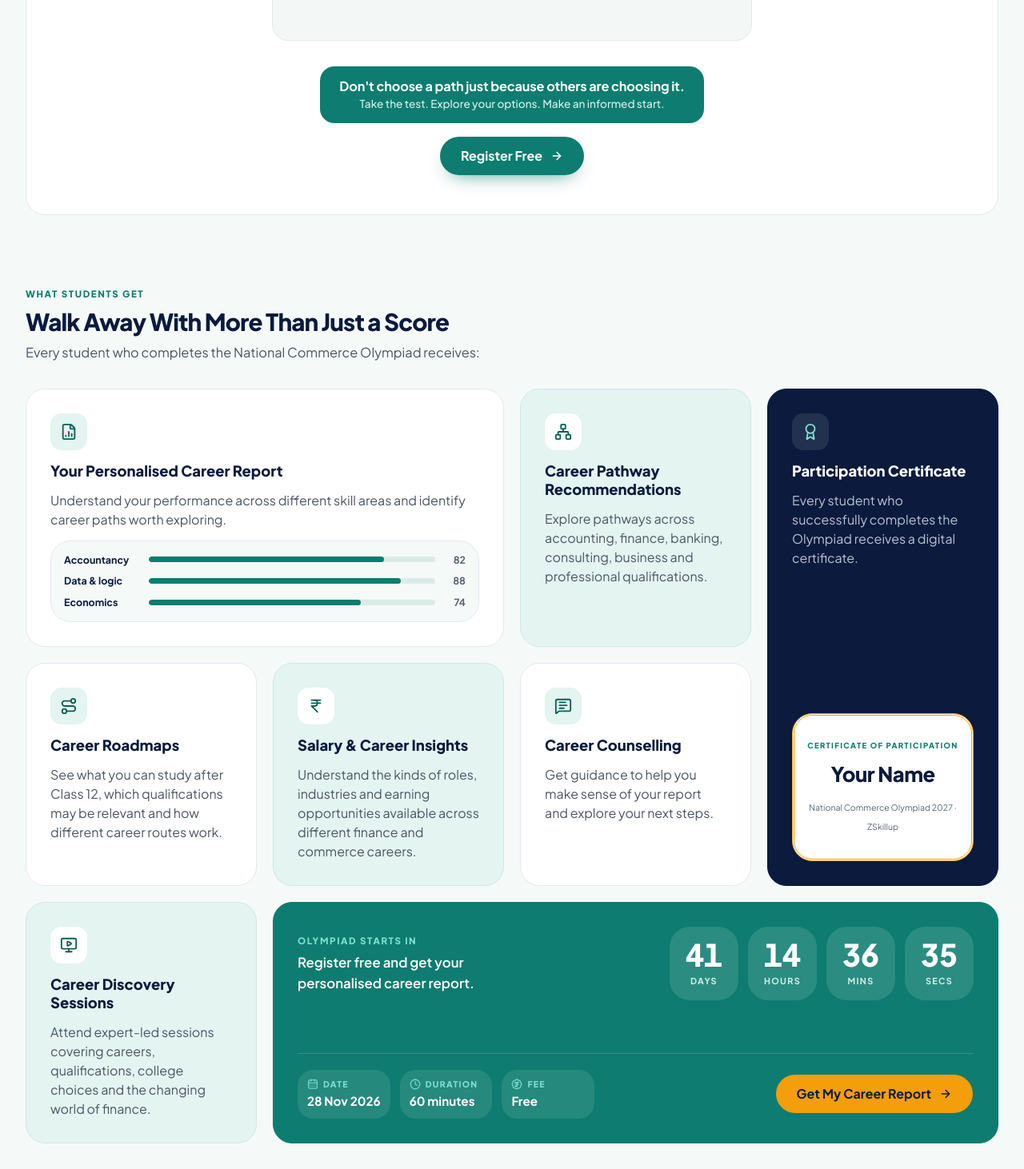
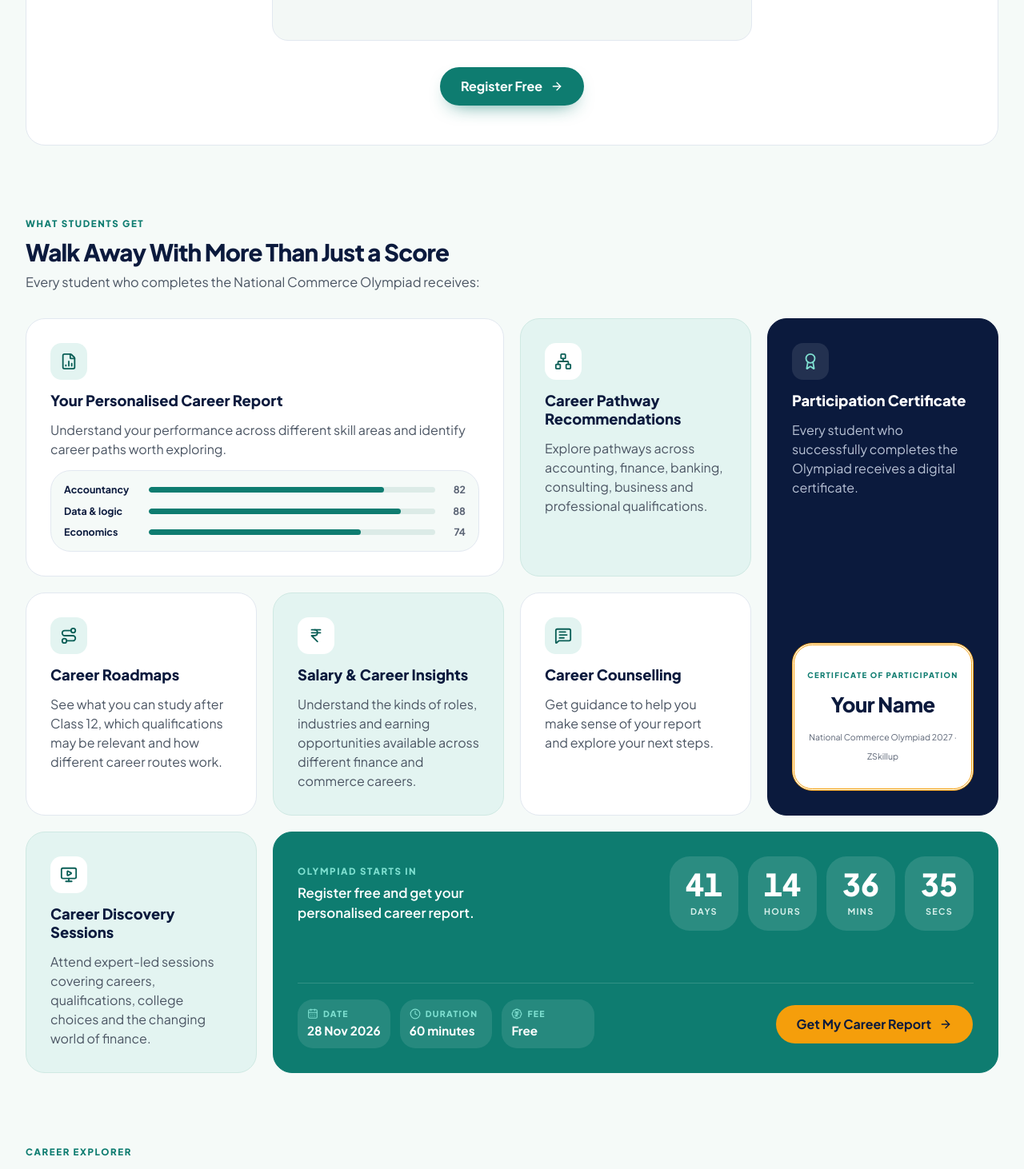
Before and after one commit to mardimanisha/acca-olympiad, a Next.js app: page / in a window 1280 px wide. Shown: the part 1800-3262 px from the top of the page at 80% size. Built offline with nearby package versions, Linux system fonts and the light colour scheme.

Commit message:
Remove unused components and links from the main page and conversation section

```diff
--- a/src/app/page.tsx
+++ b/src/app/page.tsx
@@ -8,7 +8,6 @@ import { Hero } from "@/components/sections/hero";
 import { TopBar } from "@/components/top-bar";
 import { Mentor } from "@/components/sections/mentor";
 import { Receive } from "@/components/sections/receive";
-import { Report } from "@/components/sections/report";
 import { Rewards } from "@/components/sections/rewards";
 import { Counselling } from "@/components/sections/support";
 import { Videos } from "@/components/sections/videos";
@@ -25,7 +24,6 @@ export default function Home() {
       <Mentor />
       <Assessment />
       <Steps />
-      <Report />
       <Counselling />
       <Rewards />
       <Faq />
--- a/src/components/sections/closing.tsx
+++ b/src/components/sections/closing.tsx
@@ -55,7 +55,7 @@ export function FinalCta() {
 }
 
 const FOOTER = [
-  { title: "Olympiad", links: [["Career explorer", "#s05"], ["Assessment", "#s08"], ["Sample report", "#s10"], ["Rewards", "#s12"]] },
+  { title: "Olympiad", links: [["Career explorer", "#s05"], ["Assessment", "#s08"], ["Rewards", "#s12"]] },
   { title: "Rules & legal", links: [["Assessment rules", "#"], ["Scholarship rules", "#"], ["Privacy notice", "#"], ["Terms", "#"]] },
   { title: "Contact", links: [[EVENT.phone, EVENT.phoneHref], ["WhatsApp community", EVENT.whatsappHref], ["FAQs", "#s14"]] },
 ];
--- a/src/components/sections/conversation.tsx
+++ b/src/components/sections/conversation.tsx
@@ -100,19 +100,6 @@ function BubbleContent({ line, shown }: { line: Line; shown: boolean }) {
     );
   }
   return line.text;
-}
-
-function ClosingBanner() {
-  return (
-    <div className="w-full max-w-[640px] rounded-[18px] bg-teal px-4 py-3 text-center text-white sm:px-6 sm:py-3.5 md:w-auto">
-      <p className="text-[0.92rem] leading-[1.3] font-bold tracking-[-0.01em] sm:text-[1.02rem]">
-        Don&apos;t choose a path just because others are choosing it.
-      </p>
-      <p className="mt-0.5 text-[0.8rem] font-medium text-[#D6F0EB] sm:text-[0.85rem]">
-        Take the test. Explore your options. Make an informed start.
-      </p>
-    </div>
-  );
 }
 
 function RegisterButton() {
@@ -234,7 +221,6 @@ export function Conversation() {
           </div>
 
           <div className="mt-8 flex flex-col items-center gap-4">
-            <ClosingBanner />
             <RegisterButton />
           </div>
         </FadeIn>
--- a/src/components/sections/support.tsx
+++ b/src/components/sections/support.tsx
@@ -2,7 +2,6 @@ import Image from "next/image";
 import { House, MonitorPlay, UsersRound } from "lucide-react";
 import { Stagger, Tile } from "@/components/motion";
 import { Section, SectionHead, Wrap } from "@/components/site";
-import { WEBINAR_TOPICS } from "@/lib/content";
 
 const SUPPORT = [
   {
@@ -66,17 +65,6 @@ export function Counselling() {
               </div>
             </Tile>
           ))}
-          <Tile pad="none" className="flex flex-wrap items-center gap-2.5 px-7 py-[22px] sm:col-span-3">
-            <b className="mr-2 text-navy">Webinar topics</b>
-            {WEBINAR_TOPICS.map((t) => (
-              <span
-                key={t}
-                className="rounded-full border border-line bg-canvas px-3.5 py-[7px] text-[0.86rem] font-bold text-navy transition-colors hover:border-teal hover:bg-mint"
-              >
-                {t}
-              </span>
-            ))}
-          </Tile>
         </Stagger>
       </Wrap>
     </Section>
```
